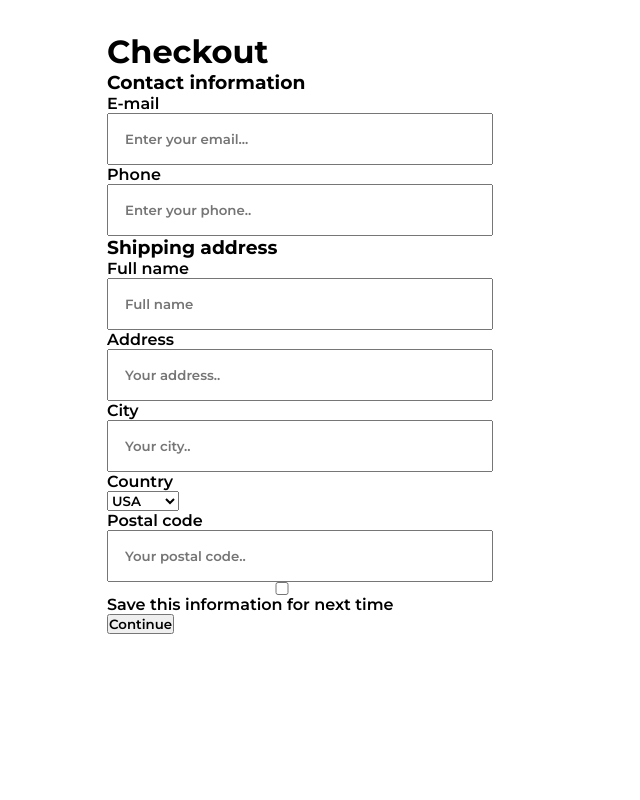
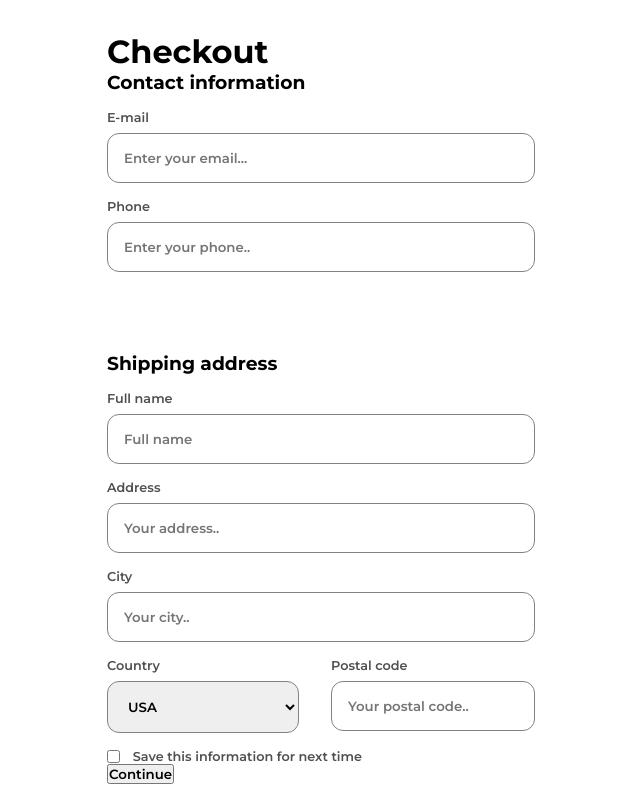
Before and after one commit to justJubair/checkout-page, a plain HTML site: page index.html in a window 1280 px wide. Shown: the whole page, without its empty margins (5-645 px from the left). Drawn offline with Linux system fonts and the light colour scheme.

Commit message:
form related styles

```diff
--- a/index.html
+++ b/index.html
@@ -45,6 +45,7 @@
                                 <label for="city">City</label>
                                 <input type="text" placeholder="Your city..">
                             </div>
+                            <div class="flex">
                                 <div class="input-box">
                                     <label for="">Country</label>
                                     <select id="country">
@@ -53,11 +54,12 @@
                                         <option value="asia">Asia</option>
                                     </select>
                                 </div>
-                            <div class="input-box">
+                                <div class="input-box postal-code-box">
                                     <label for="postal code">Postal code</label>
-                                <input type="text" placeholder="Your postal code..">
+                                    <input type="text" id="postal-code" placeholder="Your postal code..">
                                 </div>
-                            <div class="input-box">
+                            </div>
+                            <div class="input-box checkbox">
                                 <input type="checkbox" name="" id="">
                                 <label for="checkbox">Save this information for next time</label>
                             </div>
--- a/style.css
+++ b/style.css
@@ -9,12 +9,60 @@ label, input {
     display: block;
 }
 
-input {
-    padding: 1rem;
-    width: 30%;
+label {
+    color: #4F4F4F;
+    font-size: 0.8rem;
+    font-weight: 600;
+    margin-bottom: 0.5rem;
+    margin-right: 0;
+}
+
+input, select {
+    padding: 1rem 15rem 1rem 1rem;
+    /* width: 30%; */
+    border-radius: 12px;
+    border: 1px solid #828282;
+    margin-right: 0;
+}
+
+.input-box {
+    margin-top: 1rem;
 }
 
 /* Form related styles */
 .checkout-form-container {
     margin: 2rem 0 0 7rem;
 }
+
+.form-two-title {
+    margin-top: 5rem;
+}
+
+.flex {
+    display: flex;
+    /* justify-content: start; */
+}
+
+
+#country {
+    padding: 1rem 6.5rem 1rem 1rem;
+}
+
+#postal-code {
+    padding: 1rem;
+}
+
+.postal-code-box {
+    margin-left: 2rem;
+}
+
+.checkbox {
+    display: flex;
+    align-items: center;
+    gap: 0.8rem;
+    /* justify-content: center; */
+}
+
+.checkbox label {
+    margin-bottom: 0;
+}
```
Lines whose indentation alone changed are shown as unchanged.
